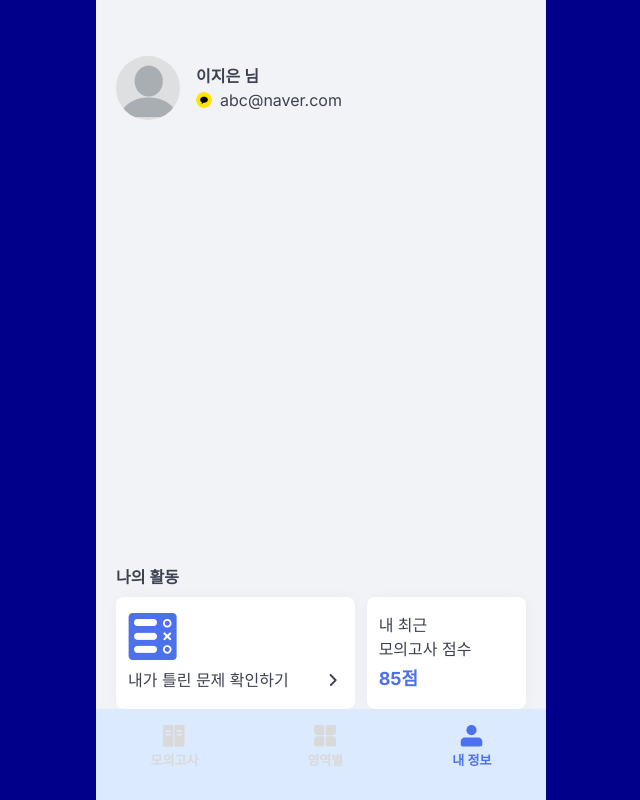
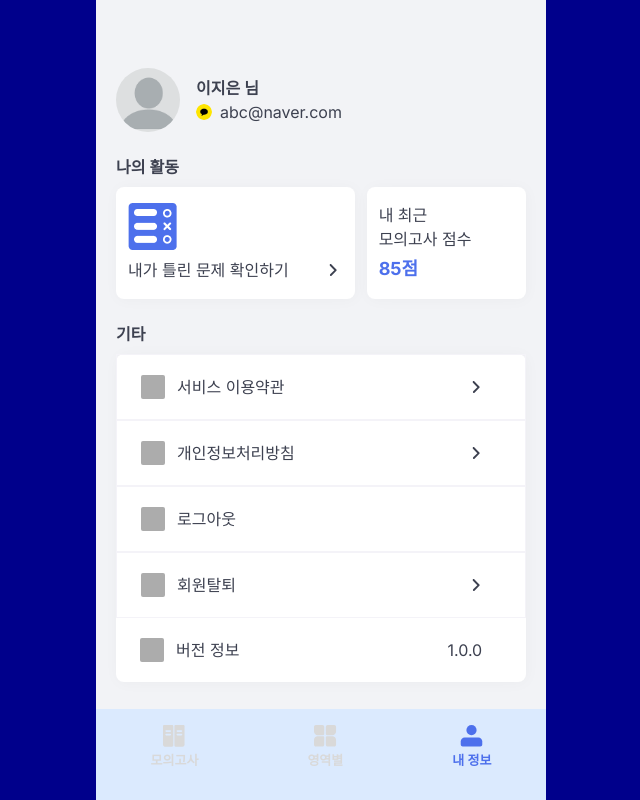
Before and after one commit to jieun0732/pull-up, a Next.js app in the folder frontend/pull-up/: page /main/profile in a window 1280 px wide. Shown: the whole page, without its empty margins (319-959 px from the left). Built offline with nearby package versions, Linux system fonts and the light colour scheme.

Commit message:
[FE] feat. 프로필 depth1 layout

```diff
--- a/frontend/pull-up/app/component/profile/myActicities.tsx
+++ b/frontend/pull-up/app/component/profile/myActicities.tsx
@@ -4,7 +4,7 @@ import wrongQuestionIcon from "@/assets/icon/wrong-questions.png";
 import DepthIcon from "@/assets/icon/depthIcon";
 
 interface MyActivitiesProp {
-  testScore: number;
+  testScore: String;
 }
 
 export default function MyActivities({ testScore }: MyActivitiesProp) {
--- /dev/null
+++ b/frontend/pull-up/app/component/profile/profileMenus.tsx
@@ -0,0 +1,52 @@
+import Link from "next/link";
+import DepthIcon from "@/assets/icon/depthIcon";
+
+const etcItems = [
+  {
+    name: "서비스 이용약관",
+    link: "#",
+    hasNextPage: true,
+  },
+  {
+    name: "개인정보처리방침",
+    link: "#",
+    hasNextPage: true,
+  },
+  {
+    name: "로그아웃",
+    link: "/",
+    hasNextPage: false,
+  },
+  {
+    name: "회원탈퇴",
+    link: "/",
+    hasNextPage: true,
+  },
+];
+
+export default function ProfileMenus() {
+  return (
+    <div className="mb-4">
+      <h2 className="font-lg mb-2 font-semibold">기타</h2>
+      <div className="w-full rounded-lg bg-white shadow-[1px_1px_15px_0px_rgba(0,0,0,0.03)]">
+        {etcItems.map((item) => {
+          return (
+            <Link
+              href={item.link}
+              className="flex items-center border border-b border-solid border-[#F4F3F8] px-6 py-5"
+            >
+              <div className="mr-3 h-6 w-6 rounded-sm bg-gray02"></div>
+              <p className="w-[80%]">{item.name}</p>
+              {item.hasNextPage && <DepthIcon />}
+            </Link>
+          );
+        })}
+        <div className="flex items-center px-6 py-5">
+          <div className="mr-3 h-6 w-6 rounded-sm bg-gray02"></div>
+          <p className="w-[75%]">버전 정보</p>
+          <p>1.0.0</p>
+        </div>
+      </div>
+    </div>
+  );
+}
--- a/frontend/pull-up/app/main/profile/page.tsx
+++ b/frontend/pull-up/app/main/profile/page.tsx
@@ -4,6 +4,7 @@ import defaultProfileImg from "@/assets/defaultImages/profile.png";
 import kakaoIcon from "@/assets/defaultImages/kakao.png";
 import appleIcon from "@/assets/defaultImages/apple.png";
 import MyActivities from "@/component/profile/myActicities";
+import ProfileMenus from "@/component/profile/profileMenus";
 
 interface AuthIconType {
   [key: string]: StaticImageData;
@@ -21,11 +22,11 @@ export default function Page() {
     name: "이지은",
     email: "abc@naver.com",
     auth: "kakao",
-    testScore: 85,
+    testScore: "85",
   };
 
   return (
-    <div className="flex h-full flex-col justify-between bg-gray03 px-5 pb-[91px] pt-14">
+    <div className="flex h-full flex-col justify-around overflow-x-auto bg-gray03 px-5 pb-[91px] pt-14">
       {/* 상단 개인 정보 부분 */}
       <div className="gap flex gap-4">
         <Image
@@ -48,6 +49,8 @@ export default function Page() {
       </div>
 
       <MyActivities testScore={dummydata.testScore} />
+
+      <ProfileMenus />
     </div>
   );
 }
```
